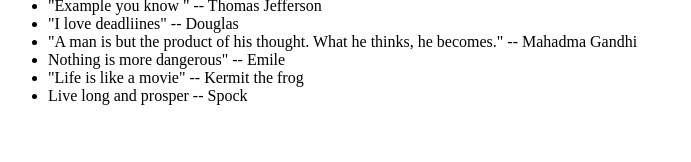
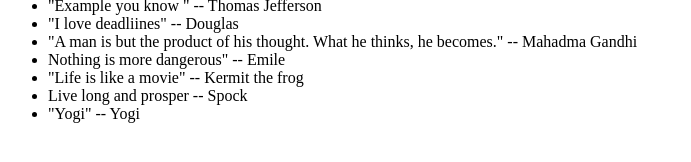
Before and after one commit to alsterperle/0main_openSAP_repo, a plain HTML site: page index.html in a window 1280 px wide. Shown: the part 238-400 px from the top of the page, without its empty margins (0-691 px from the left). Drawn offline with Linux system fonts and the light colour scheme.

Commit message:
added Yogi quote

```diff
--- a/index.html
+++ b/index.html
@@ -21,6 +21,7 @@
 			<li>Nothing is more dangerous" -- Emile</li>
 			<li>"Life is like a movie" -- Kermit the frog</li>
 			<li>Live long and prosper -- Spock</li>
+			<li>"Yogi" -- Yogi</li>
 		</ul>
 	</body>
 </html>
```
